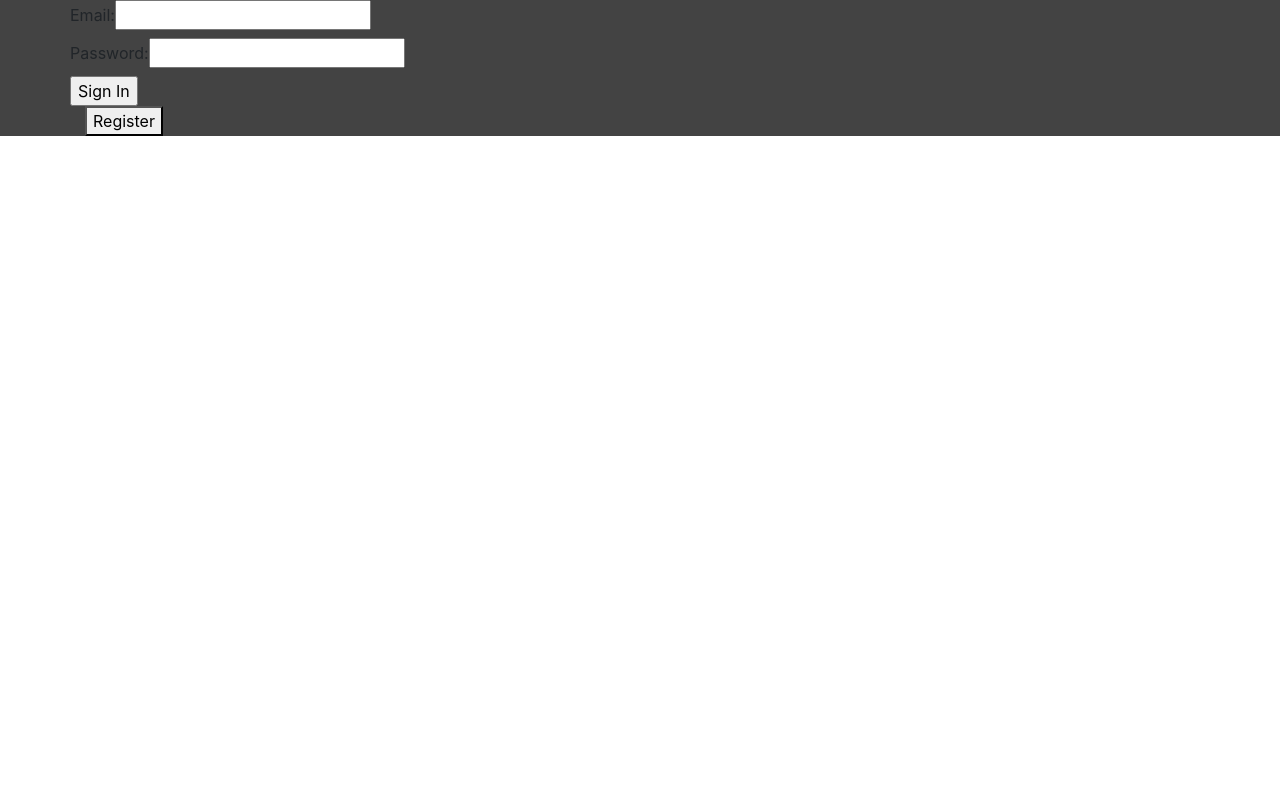
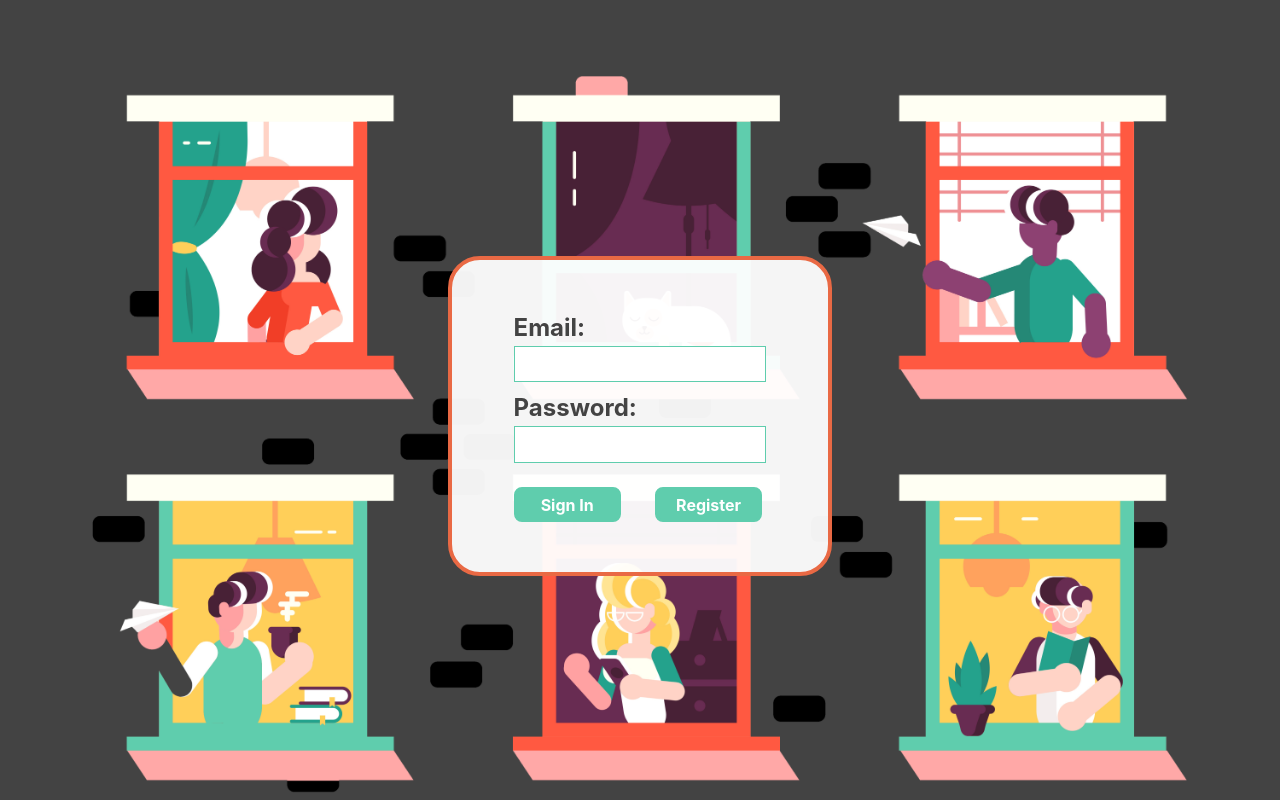
Before and after one commit to Toshi14141414/dbproj, a React (Create React App) app in the folder client/: page / in a window 1280 px wide. Built offline with nearby package versions, Linux system fonts and the light colour scheme.

Commit message:
change css and send private message

```diff
--- a/client/src/Pages/Index.js
+++ b/client/src/Pages/Index.js
@@ -1,5 +1,5 @@
 import React, { Component } from "react";
-import { Container, Row } from "react-bootstrap";
+import { Container, Row, Col } from "react-bootstrap";
 import { withRouter } from "react-router-dom";
 
 //style
@@ -55,38 +55,56 @@ class Index extends Component {
 
   render() {
     return (
-      <div className="login-form">
-        <Container>
+      <div className="login-form-div">
+        <Container className="login-form">
           <form onSubmit={this.handleSubmit}>
             <Row>
               <label>
-                Email:
+                <Col sm={3}>
+                  <span className="login-text">Email:</span>
+                </Col>
+                <Col sm={6}>
                   <input
                     type="text"
                     name="email"
-                  className="login-email"
+                    className="login-input"
                     value={this.state.email || ""}
                     onChange={this.handleChange}
                   ></input>
+                </Col>
               </label>
             </Row>
             <Row>
               <label>
-                Password:
+                <Col sm={3}>
+                  <span className="login-text">Password:</span>
+                </Col>
+                <Col sm={9}>
                   <input
                     type="text"
                     name="password"
-                  className="login-password"
+                    className="login-input"
                     value={this.state.password || ""}
                     onChange={this.handleChange}
                   ></input>
+                </Col>
               </label>
             </Row>
+            <Row className="blank-row"></Row>
             <Row>
-              <input type="submit" value="Sign In" />
+              <Col sm={6}>
+                <input type="submit" value="Sign In" className="login-button" />
+              </Col>
+              <Col sm={6}>
+                <button
+                  onClick={this.handleRegisterClick}
+                  className="login-button"
+                >
+                  Register
+                </button>
+              </Col>
             </Row>
           </form>
-          <button onClick={this.handleRegisterClick}>Register</button>
         </Container>
       </div>
     );
--- a/client/src/Pages/Post.js
+++ b/client/src/Pages/Post.js
@@ -3,6 +3,8 @@ import { Container, Row, Col } from "react-bootstrap";
 
 //Customer Components
 import { PostDetail } from "../components/PostDetail";
+
+import "../style/post.scss";
 
 class Post extends Component {
   constructor(props) {
@@ -57,20 +59,27 @@ class Post extends Component {
 
   render() {
     return (
-      <Container>
+      <Container fluid className="post-container">
         <Row>
-          <p>{this.state.title}</p>
+          <p className="post-title">{this.state.title}</p>
         </Row>
         {this.state.messages.map(message => (
           <PostDetail value={message} key={message.mid} />
         ))}
+        <Row className="post-reply-row post-input">
           <input
             type="text"
+            className="post-reply-input"
             name="reply"
             value={this.state.reply || ""}
             onChange={e => this.handleChange(e)}
           />
-        <button onClick={this.handleReplyClick}>Reply</button>
+        </Row>
+        <Row className="post-reply-row post-button">
+          <button className="post-reply-button" onClick={this.handleReplyClick}>
+            Reply
+          </button>
+        </Row>
       </Container>
     );
   }
--- a/client/src/components/FeedTitle.js
+++ b/client/src/components/FeedTitle.js
@@ -1,6 +1,8 @@
 import React, { Component } from "react";
 import { Container, Row, Col } from "react-bootstrap";
 import { withRouter } from "react-router-dom";
+
+import "../style/feedTitle.scss";
 
 class FeedTitle extends Component {
   constructor(props) {
@@ -24,17 +26,19 @@ class FeedTitle extends Component {
       <Container>
         <Row>
           <Col sm={6}>
-            <button onClick={this.handleGoPost}>
+            <button onClick={this.handleGoPost} className="feed-title">
               {this.props.value.title}
             </button>
           </Col>
           <Col sm={2}>
-            <p>
+            <p className="feed-author">
               {this.props.value.fname} {this.props.value.lname}
             </p>
           </Col>
           <Col sm={4}>
-            <p>{this.props.value.start_date.substring(0, 10)}</p>
+            <p className="feed-time">
+              {this.props.value.start_date.substring(0, 10)}
+            </p>
           </Col>
         </Row>
       </Container>
--- a/client/src/components/PostDetail.js
+++ b/client/src/components/PostDetail.js
@@ -1,23 +1,25 @@
 import React, { Component } from "react";
 import { Container, Row, Col } from "react-bootstrap";
+
+import "../style/post.scss";
 
 export class PostDetail extends Component {
   render() {
     return (
-      <Container>
+      <Container className="post-detail-container">
         <Row>
           <Col>
-            <p>{this.props.value.body}</p>
+            <p className="post-detail-text">{this.props.value.body}</p>
           </Col>
         </Row>
         <Row>
-          <Col sm={3}>
-            <p>
+          <Col sm={2}>
+            <p className="post-detail-time">
               {this.props.value.fname} {this.props.value.lname}
             </p>
           </Col>
           <Col sm={9}>
-            <p>
+            <p className="post-detail-time">
               {this.props.value.send_time.substring(0, 10)}{" "}
               {this.props.value.send_time.substring(11, 19)}
             </p>
--- a/client/src/components/RelationShowCase.js
+++ b/client/src/components/RelationShowCase.js
@@ -10,18 +10,21 @@ class RelationShowCase extends Component {
     return (
       <Container>
         <Row>
-          <Col sm={4}>
+          <Col sm={2}>
             <img
               src={default_user_img}
               alt="img"
               className="user-showcase-img"
             />
           </Col>
-          <Col sm={8}>
-            <p>
+          <Col sm={6}>
+            <p className="relaton-detail-name">
               {this.props.value.fname} {this.props.value.lname}
             </p>
             <p>{this.props.descrip}</p>
+          </Col>
+          <Col sm={2}>
+            <button className="relaton-detail-button">Send Message</button>
           </Col>
         </Row>
       </Container>
--- a/client/src/index.css
+++ b/client/src/index.css
@@ -1,13 +1,16 @@
 body {
   margin: 0;
-  font-family: -apple-system, BlinkMacSystemFont, 'Segoe UI', 'Roboto', 'Oxygen',
-    'Ubuntu', 'Cantarell', 'Fira Sans', 'Droid Sans', 'Helvetica Neue',
+  font-family: -apple-system, BlinkMacSystemFont, "Segoe UI", "Roboto", "Oxygen",
+    "Ubuntu", "Cantarell", "Fira Sans", "Droid Sans", "Helvetica Neue",
     sans-serif;
   -webkit-font-smoothing: antialiased;
   -moz-osx-font-smoothing: grayscale;
+  background-image: url("./default_img/login_bg.png");
+  background-size: 100%;
+  background-repeat: no-repeat;
 }
 
 code {
-  font-family: source-code-pro, Menlo, Monaco, Consolas, 'Courier New',
+  font-family: source-code-pro, Menlo, Monaco, Consolas, "Courier New",
     monospace;
 }
--- /dev/null
+++ b/client/src/style/feedTitle.scss
@@ -0,0 +1,32 @@
+@import "./primary";
+
+.feed-title {
+  color: $primary-grey;
+  text-decoration: none;
+  display: inline-block;
+  font-size: 1.3rem;
+  font-weight: normal;
+  border: none;
+}
+
+.feed-title:hover {
+  color: $primary-green;
+  text-decoration: underline;
+}
+
+.feed-title-container {
+  padding-left: 1.6rem;
+  padding-top: 0.3rem;
+}
+
+.feed-author {
+  font-size: 1.3rem;
+  font-weight: normal;
+  color: $primary-grey;
+}
+
+.feed-time {
+  font-size: 1.3rem;
+  font-weight: normal;
+  color: $primary-grey;
+}
--- a/client/src/style/home.scss
+++ b/client/src/style/home.scss
@@ -50,4 +50,40 @@
 
 .home-right {
   padding-top: 3rem;
+  background-color: $white;
 }
+
+.home-right-title {
+  font-size: 2rem;
+  font-weight: bold;
+  color: $primary-grey;
+  padding-left: 1.8rem;
+}
+
+.add-feed-label {
+  font-size: 1.2rem;
+  color: $primary-grey;
+
+  padding-top: 1rem;
+}
+
+.add-feed-input-title {
+  height: 2rem;
+  width: 45rem;
+  border: 1px solid $secondary-grey;
+}
+
+.add-feed-input-content {
+  height: 6rem;
+  width: 45rem;
+  border: 1px solid $secondary-grey;
+}
+
+.add-feed-row {
+  padding-left: 2rem;
+}
+
+.add-feed-input-select {
+  margin-top: 1rem;
+  margin-bottom: 1rem;
+}
--- a/client/src/style/index.scss
+++ b/client/src/style/index.scss
@@ -1,8 +1,49 @@
 @import "./primary.scss";
 
+.login-form-div {
+  display: flex;
+  margin-top: 20%;
+  margin-left: 35%;
+  justify-content: center;
+  background-color: rgba(255, 255, 255, 0.95);
+  border: 0.3rem solid $primary-orange;
+  border-radius: 2rem;
+  height: 20rem;
+  width: 24rem;
+}
+
 .login-form {
-  background-color: $primary-grey;
   display: flex;
   justify-content: center;
   align-items: center;
 }
+
+.login-text {
+  color: $primary-grey;
+  font-size: 1.5rem;
+  font-weight: bold;
+}
+
+.login-input {
+  border: 0.1rem solid $primary-green;
+  width: 15.8rem;
+  height: 2.3rem;
+}
+
+.login-button {
+  background-color: $primary-green;
+  border: 0.2rem solid $primary-green;
+  color: $white;
+  width: 6.7rem;
+  height: 2.2rem;
+  text-align: center;
+  text-decoration: none;
+  display: inline-block;
+  font-size: 1rem;
+  font-weight: bold;
+  border-radius: 0.5rem;
+}
+
+.blank-row {
+  padding-top: 1rem;
+}
--- /dev/null
+++ b/client/src/style/post.scss
@@ -0,0 +1,62 @@
+@import "./primary.scss";
+
+.post-container {
+  background-color: $white;
+  height: 200rem;
+}
+
+.post-title {
+  padding-top: 3rem;
+  padding-left: 5rem;
+  font-size: 2.3rem;
+  font-weight: bold;
+  color: $primary-grey;
+}
+
+.post-detail-container {
+  padding-top: 0.6rem;
+  padding-bottom: 0.6rem;
+  border-bottom: 1px solid #ddd;
+}
+
+.post-detail-text {
+  font-size: 1.2rem;
+  color: $primary-grey;
+}
+
+.post-detail-time {
+  font-size: 0.9rem;
+  color: $secondary-grey;
+}
+
+.post-reply-row {
+  padding-left: 5rem;
+}
+
+.post-input {
+  padding-top: 2rem;
+}
+
+.post-reply-input {
+  height: 6rem;
+  width: 60rem;
+  border: 2px solid $secondary-grey;
+}
+
+.post-button {
+  padding-top: 0.3rem;
+}
+
+.post-reply-button {
+  background-color: $primary-green;
+  border: 0.2rem solid $primary-green;
+  color: $white;
+  width: 6.7rem;
+  height: 2.2rem;
+  text-align: center;
+  text-decoration: none;
+  display: inline-block;
+  font-size: 1rem;
+  font-weight: bold;
+  border-radius: 0.5rem;
+}
--- a/client/src/style/relationShowCase.scss
+++ b/client/src/style/relationShowCase.scss
@@ -1,4 +1,26 @@
+@import "./primary";
+
 .user-showcase-img {
   width: 5rem;
   height: 5rem;
 }
+
+.relaton-detail-name {
+  padding-top: 0.8rem;
+  color: $primary-grey;
+}
+
+.relaton-detail-button {
+  background-color: $primary-green;
+  border: 0.2rem solid $primary-green;
+  color: $white;
+  width: 6.7rem;
+  height: 2.2rem;
+  text-align: center;
+  text-decoration: none;
+  display: inline-block;
+  font-size: 1rem;
+  font-weight: bold;
+  border-radius: 0.5rem;
+  margin-top: 0.8rem;
+}
```
Also changed, not shown: client/src/Pages/Home.js (+33 -11 lines), client/src/default_img/login_bg.png (added). Lines whose indentation alone changed are shown as unchanged.
